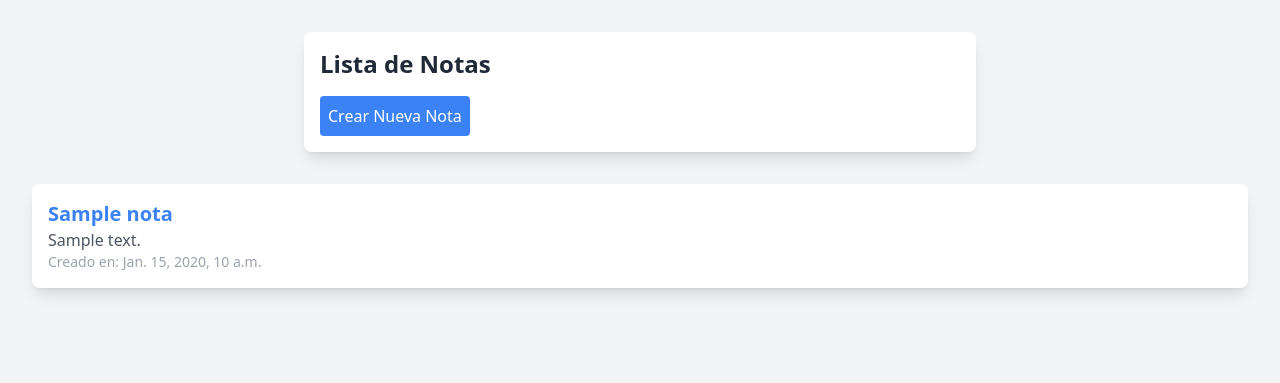
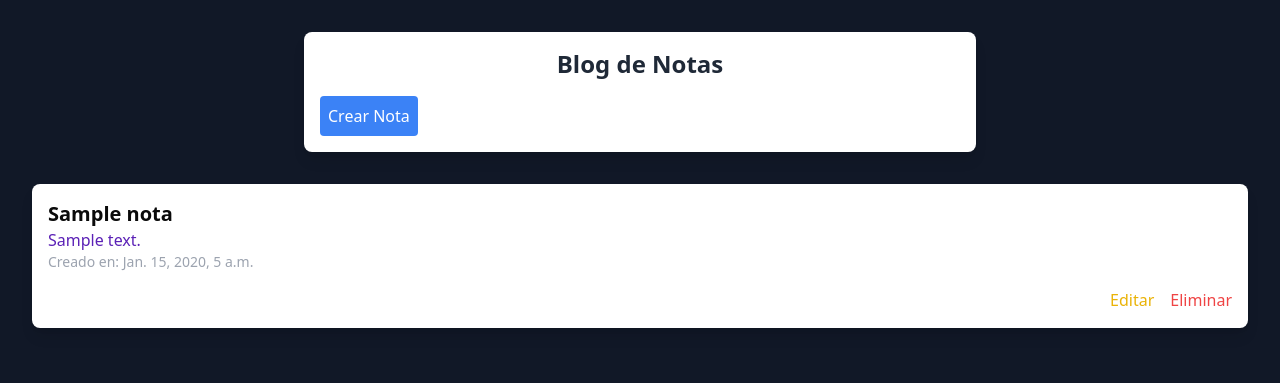
Before and after one commit to hermezHK/BLOG-DJANGO-HTML, a Django app: page / in a window 1280 px wide. Shown: the top 383 px of the page. Run offline with Django 5.2, Linux system fonts and the light colour scheme; tables that the repository leaves empty hold one stand-in row (values such as "Sample post"); some libraries are stand-ins or nearby versions.

Commit message:
change: se modifico time zone /estilos listar_notas

```diff
--- a/blog/settings.py
+++ b/blog/settings.py
@@ -77,7 +77,8 @@ WSGI_APPLICATION = 'blog.wsgi.application'
 
 DATABASES = {
     'default': {
-        'ENGINE': 'django.db.backends.postgresql', #Conección contenedor-docker postgresql port 5432
+        # Conección contenedor-docker postgresql port 5432
+        'ENGINE': 'django.db.backends.postgresql',
         'NAME': 'blog',
         'USER': 'hk',
         'PASSWORD': '123',
@@ -111,7 +112,7 @@ AUTH_PASSWORD_VALIDATORS = [
 
 LANGUAGE_CODE = 'en-us'
 
-TIME_ZONE = 'UTC'
+TIME_ZONE = 'America/Lima'  # hora - local actualizado para lasnotas
 
 USE_I18N = True
 
--- a/notas/templates/listar_notas.html
+++ b/notas/templates/listar_notas.html
@@ -6,18 +6,20 @@
     <title>Lista de Notas</title>
     <script src="https://cdn.tailwindcss.com"></script>
   </head>
-  <body class="bg-gray-100">
+  <body class="bg-gray-900">
     <div class="container mx-auto p-8">
       <div
         class="max-w-md mx-auto bg-white shadow-lg rounded-lg md:max-w-2xl mb-6"
       >
         <div class="md:flex">
           <div class="w-full p-4">
-            <h2 class="text-2xl font-bold text-gray-800">Lista de Notas</h2>
+            <h2 class="text-2xl font-bold text-gray-800 flex justify-center">
+              Blog de Notas
+            </h2>
             <a
-              href="{% url 'crear_notas' %}"
-              class="mt-4 bg-blue-500 text-white p-2 rounded inline-block"
-              >Crear Nueva Nota</a
+              href="{% url 'crear_nota' %}"
+              class="mt-4 bg-blue-500 hover:bg-sky-700 text-white p-2 rounded inline-block"
+              >Crear Nota</a
             >
           </div>
         </div>
@@ -28,10 +30,22 @@
         <div class="bg-white shadow-lg rounded-lg mb-6 p-4">
           <div class="flex">
             <div class="flex-1">
-              <h3 class="text-xl font-bold text-blue-500">{{ nota.titulo }}</h3>
-              <p class="text-gray-600">{{ nota.contenido }}</p>
+              <h3 class="text-xl font-bold text-neutral-950">
+                {{ nota.titulo }}
+              </h3>
+              <p class="text-violet-800">{{ nota.contenido }}</p>
               <p class="text-sm text-gray-400">Creado en: {{ nota.creado }}</p>
             </div>
+          </div>
+          <div class="flex justify-end mt-4">
+            <a
+              href="{% url 'actualizar_nota' nota.pk %}"
+              class="text-yellow-500 mr-4"
+              >Editar</a
+            >
+            <a href="{% url 'borrar_nota' nota.pk %}" class="text-red-500"
+              >Eliminar</a
+            >
           </div>
         </div>
         {% endfor %}
```
